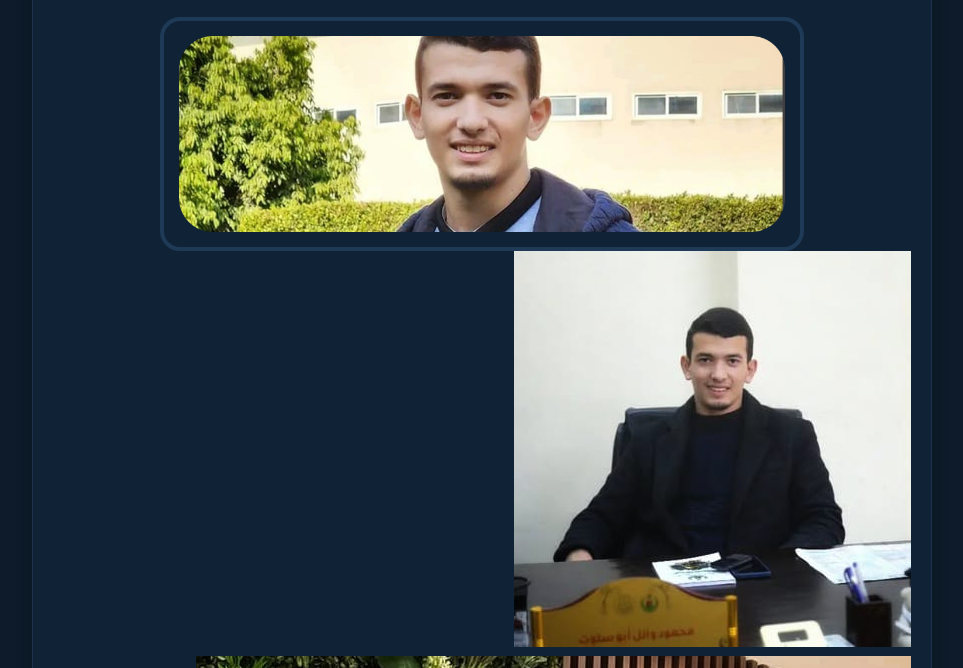
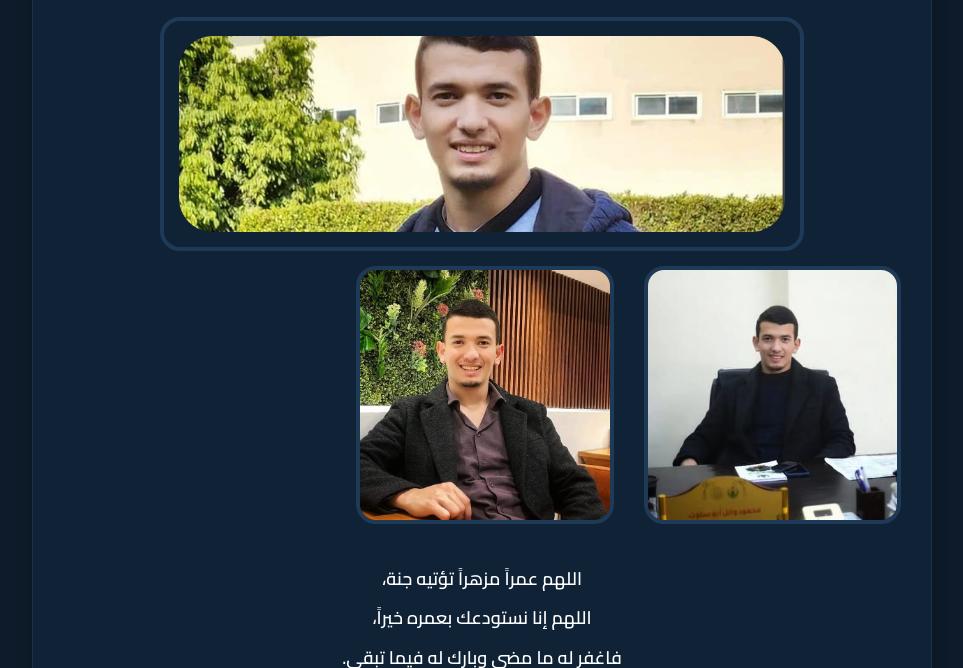
Before and after one commit to 20032025/Mahmoud-W-Sallout, a plain HTML site: page index.html in a window 1280 px wide. Shown: the part 132-800 px from the top of the page, without its empty margins (158-1121 px from the left). Drawn offline with Linux system fonts and the light colour scheme.

Commit message:
Update style.css

```diff
--- a/style.css
+++ b/style.css
@@ -54,7 +54,19 @@ body{
     padding: 15px ;
 }
 
+.images {
+    display: flex;
+    gap:10px;
+    margin-top: 5px;
+}
 
+.images img{
+    width:30%;
+    border-radius:20px;
+    border:4px solid #1e3a56;
+    margin: 10px;
+
+}
 
 /* للتابلت والكمبيوتر */
 @media(min-width:700px){
```
